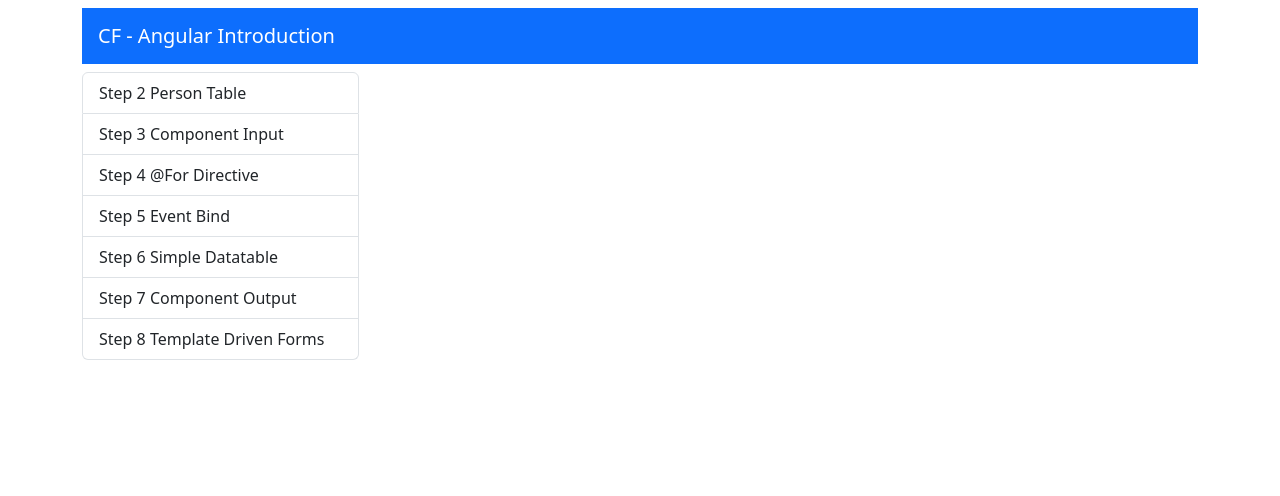
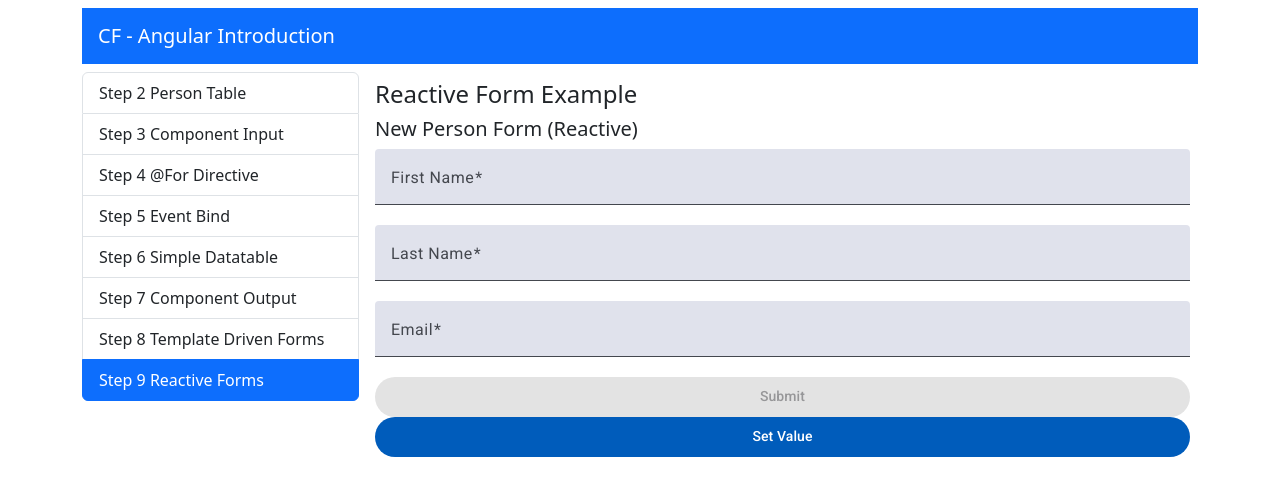
Before and after one commit to nikosasimakopouloss/cf8-frontend, an Angular app: page /reactive-form-example in a window 1280 px wide. Before the commit this address led to /. Shown: the top 496 px of the page. Built offline with nearby package versions, Linux system fonts and the light colour scheme.

Commit message:
Step 9 - Reactive Forms

```diff
--- a/src/app/app.routes.ts
+++ b/src/app/app.routes.ts
@@ -6,6 +6,8 @@ import { Step5EventBind } from './components/step5-event-bind/step5-event-bind';
 import { Step6SimpleDatatableShow } from './components/step6-simple-datatable-show/step6-simple-datatable-show';
 import { Step7ComponentOutput } from './components/step7-component-output/step7-component-output';
 import { Step8TemplateDrivenForms } from './components/step8-template-driven-forms/step8-template-driven-forms';
+import { Step9ReativeForms } from './components/step9-reative-forms/step9-reative-forms';
+
 
 
 
@@ -20,6 +22,7 @@ export const routes: Routes = [
   {path:'simple-datatable-example', component:Step6SimpleDatatableShow},
   {path: 'component-output-example', component: Step7ComponentOutput},
   {path: 'template-driven-form-example', component:Step8TemplateDrivenForms},
+  {path: 'reactive-form-example', component: Step9ReativeForms},
 
 
 
--- a/src/app/components/list-group-menu/list-group-menu.ts
+++ b/src/app/components/list-group-menu/list-group-menu.ts
@@ -18,6 +18,8 @@ export class ListGroupMenu {
     {text: "Step 6 Simple Datatable", link:'simple-datatable-example'},
      {text: "Step 7 Component Output", link: 'component-output-example'},
      {text: "Step 8 Template Driven Forms", link:'template-driven-form-example'},
+      {text: "Step 9 Reactive Forms", link: 'reactive-form-example'},
+
 
 
  ]
--- /dev/null
+++ b/src/app/components/step9-reative-forms/person-reactive-forms/person-reactive-forms.html
@@ -0,0 +1,31 @@
+
+<div class="d-flex flex-column">
+  <h5>New Person Form (Reactive)</h5>
+  <form [formGroup]="form" class="d-flex flex-column">
+    <mat-form-field>
+      <mat-label>First Name</mat-label>
+      <input matInput type="text" formControlName="firstname">
+      <mat-error>First name is required</mat-error>
+    </mat-form-field>
+    <mat-form-field>
+      <mat-label>Last Name</mat-label>
+      <input type="text" matInput formControlName="lastname">
+      <mat-error>Last name is required</mat-error>
+    </mat-form-field>
+    <mat-form-field>
+      <mat-label>Email</mat-label>
+      <input type="text" matInput formControlName="email">
+    </mat-form-field>
+  </form>
+
+  <button
+    mat-flat-button
+    color="primary"
+    [disabled]="form.invalid"
+    (click)="onSubmit()"
+    >Submit</button>
+    <button
+      mat-flat-button
+      (click)="onSetValue()"
+    >Set Value</button>
+</div>
--- /dev/null
+++ b/src/app/components/step9-reative-forms/person-reactive-forms/person-reactive-forms.ts
@@ -0,0 +1,40 @@
+import { Component } from '@angular/core';
+import { FormControl, FormGroup, ReactiveFormsModule, Validators } from '@angular/forms';
+import { MatInputModule } from '@angular/material/input';
+import { MatFormFieldModule } from '@angular/material/form-field';
+import { MatButtonModule } from '@angular/material/button';
+
+@Component({
+  selector: 'app-person-reactive-forms',
+  imports: [
+    ReactiveFormsModule,
+    MatFormFieldModule,
+    MatInputModule,
+    MatButtonModule
+  ],
+  templateUrl: './person-reactive-forms.html',
+  styleUrl: './person-reactive-forms.css',
+})
+export class PersonReactiveForms {
+
+  form = new FormGroup({
+    firstname: new FormControl('', Validators.required),
+    lastname: new FormControl('', Validators.required),
+    email: new FormControl('', Validators.required)
+  })
+
+ onSubmit(){
+    console.log(this.form.value)
+  }
+
+  onSetValue(){
+    this.form.setValue({
+      firstname:"lakis",
+      lastname:"lalakis",
+      email:"lakis@aueb.gr"
+    })
+  }
+
+
+
+}
--- /dev/null
+++ b/src/app/components/step9-reative-forms/step9-reative-forms.html
@@ -0,0 +1,3 @@
+
+<h4>Reactive Form Example</h4>
+<app-person-reactive-forms></app-person-reactive-forms>
```
Also changed, not shown: src/app/components/step9-reative-forms/step9-reative-forms.ts (added, +12 -0 lines), src/app/components/step9-reative-forms/person-reactive-forms/person-reactive-forms.css (added), src/app/components/step9-reative-forms/step9-reative-forms.css (added), 2 other files (tests, documents, lock files or other folders).
